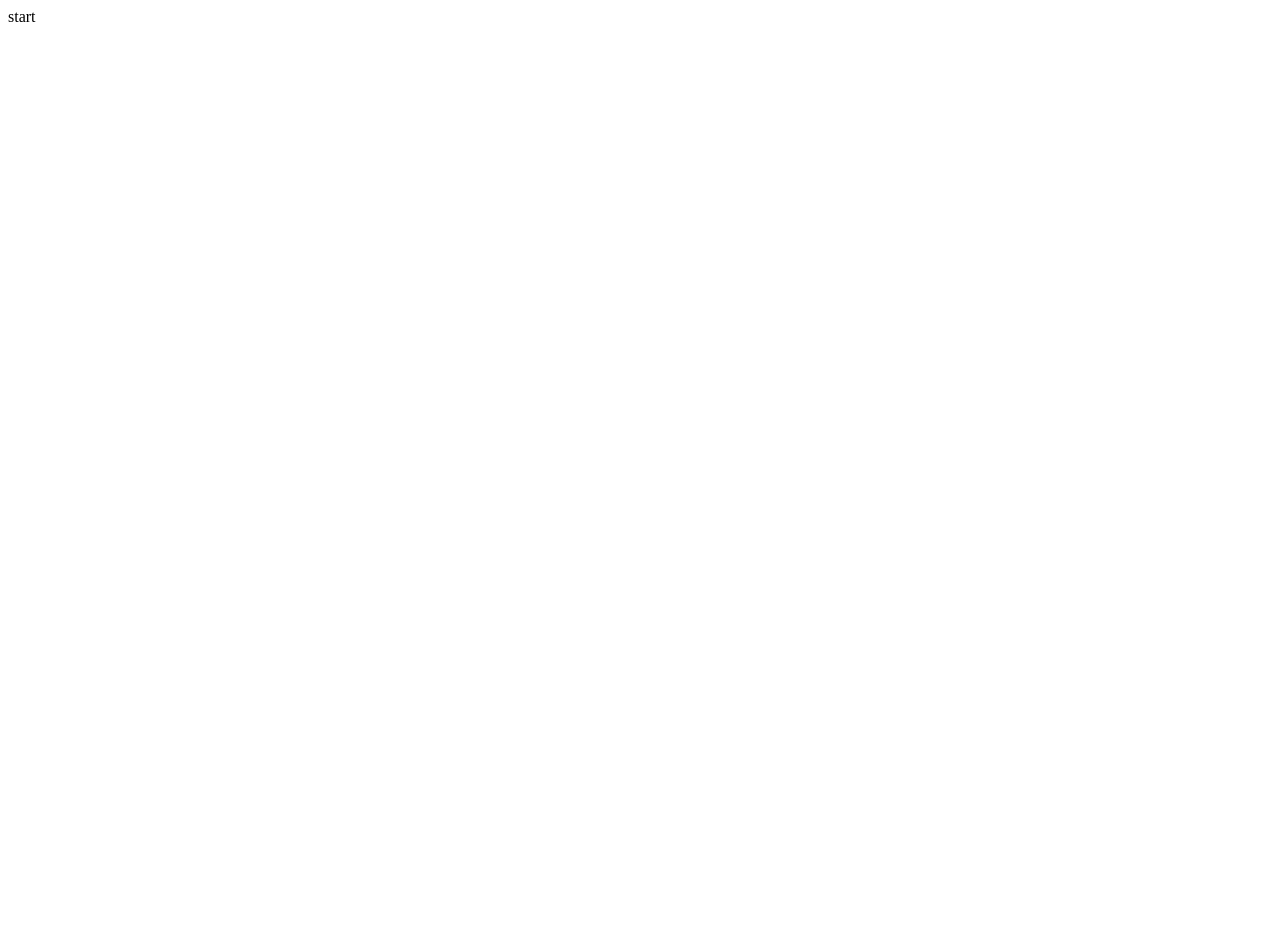
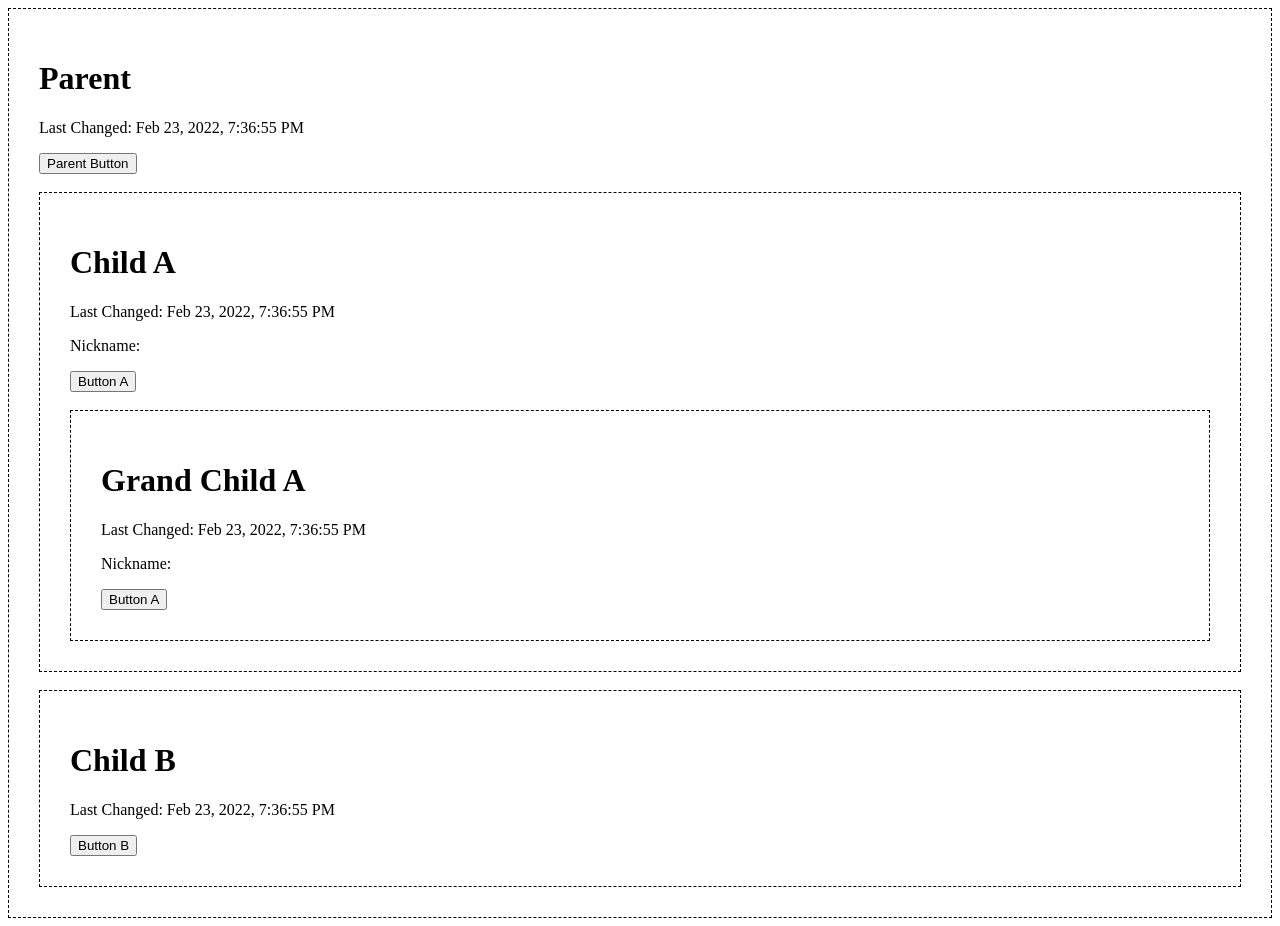
Before and after one commit to craigmckeachie/a12-demos, an Angular app: page / in a window 1280 px wide. Before the commit the page ends 800 px from the top, so only its background shows below. Built offline with nearby package versions, Linux system fonts and the light colour scheme.

Commit message:
working in strict

```diff
--- a/src/app/app.component.ts
+++ b/src/app/app.component.ts
@@ -1,27 +1,19 @@
-import { OnInit } from '@angular/core';
 import { Component } from '@angular/core';
-import { BehaviorSubject } from 'rxjs';
 
 @Component({
   selector: 'app-root',
-  template: ` start `,
-  styles: [],
+  template: `
+    <app-parent></app-parent>
+  `,
+  styles: []
 })
-export class AppComponent implements OnInit {
-  ngOnInit(): void {
-    const subject = new BehaviorSubject(123);
+export class AppComponent {}
 
-    // two new subscribers will get initial value => output: 123, 123
-    subject.subscribe(console.log);
-    subject.subscribe(console.log);
+// OnPush:
+//  component with changed input or event, causes check on itself (component) and all ancestors
+//  input "changes" then checks itself (component with input) and all ancestors
+//  event happens checks itself (component where event was raised, Ex. click) and all ancestors
 
-    // two subscribers will get new value => output: 456, 456
-    subject.next(456);
-
-    // new subscriber will get latest value (456) => output: 456
-    subject.subscribe(console.log);
-
-    // all three subscribers will get new value => output: 789, 789, 789
-    subject.next(789);
-  }
-}
+// Default:
+// input "changes" then the entire tree is checked
+// event triggered then the entire tree is checked
--- /dev/null
+++ b/src/app/child-a/child-a.component.ts
@@ -0,0 +1,44 @@
+import {
+  Component,
+  OnInit,
+  DoCheck,
+  Input,
+  ChangeDetectionStrategy,
+} from '@angular/core';
+
+@Component({
+  selector: 'app-child-a',
+  template: `
+    <div>
+      <h1>Child A</h1>
+      <p>Last Changed: {{ lastChanged | date: 'medium' }}</p>
+      <p>Nickname: {{ nickname }}</p>
+      <button (click)="onClick()">Button A</button> <br /><br />
+      <app-grandchild-a></app-grandchild-a>
+    </div>
+  `,
+  styles: [
+    `
+      div {
+        border: 1px dashed;
+        padding: 30px;
+      }
+    `,
+  ],
+  // changeDetection: ChangeDetectionStrategy.OnPush
+})
+export class ChildAComponent implements DoCheck {
+  lastChanged: Date = new Date();
+
+  @Input()
+  nickname: string = '';
+
+  ngDoCheck(): void {
+    this.lastChanged = new Date();
+  }
+
+  onClick() {
+    console.log('a');
+    this.nickname = 'nickname from child a';
+  }
+}
--- /dev/null
+++ b/src/app/child-b/child-b.component.ts
@@ -0,0 +1,37 @@
+import {
+  Component,
+  OnInit,
+  DoCheck,
+  ChangeDetectionStrategy,
+} from '@angular/core';
+
+@Component({
+  selector: 'app-child-b',
+  template: `
+    <div>
+      <h1>Child B</h1>
+      <p>Last Changed: {{ lastChanged | date: 'medium' }}</p>
+      <button (click)="onClick()">Button B</button>
+    </div>
+  `,
+  styles: [
+    `
+      div {
+        border: 1px dashed;
+        padding: 30px;
+      }
+    `,
+  ],
+  // changeDetection: ChangeDetectionStrategy.OnPush
+})
+export class ChildBComponent implements DoCheck {
+  lastChanged: Date = new Date();
+
+  ngDoCheck(): void {
+    this.lastChanged = new Date();
+  }
+
+  onClick() {
+    console.log('b');
+  }
+}
--- /dev/null
+++ b/src/app/grandchild-a/grandchild-a.component.ts
@@ -0,0 +1,43 @@
+import {
+  Component,
+  OnInit,
+  Input,
+  DoCheck,
+  ChangeDetectionStrategy,
+} from '@angular/core';
+
+@Component({
+  selector: 'app-grandchild-a',
+  template: `
+    <div>
+      <h1>Grand Child A</h1>
+      <p>Last Changed: {{ lastChanged | date: 'medium' }}</p>
+      <p>Nickname: {{ nickname }}</p>
+      <button (click)="onClick($event)">Button A</button>
+    </div>
+  `,
+  styles: [
+    `
+      div {
+        border: 1px dashed;
+        padding: 30px;
+      }
+    `,
+  ],
+  // changeDetection: ChangeDetectionStrategy.OnPush
+})
+export class GrandchildAComponent implements DoCheck {
+  lastChanged: Date = new Date();
+
+  @Input()
+  nickname: string = '';
+
+  ngDoCheck(): void {
+    this.lastChanged = new Date();
+  }
+
+  onClick(event: Event) {
+    event.preventDefault();
+    console.log(' grandchild a');
+  }
+}
--- /dev/null
+++ b/src/app/parent/parent.component.ts
@@ -0,0 +1,36 @@
+import { Component, OnInit, DoCheck } from '@angular/core';
+
+@Component({
+  selector: 'app-parent',
+  template: `
+    <div>
+      <h1>Parent</h1>
+      <p>Last Changed: {{ lastChanged | date: 'medium' }}</p>
+      <button (click)="onClick()">Parent Button</button> <br /><br />
+      <app-child-a [nickname]="anickname"> </app-child-a>
+      <br />
+      <app-child-b></app-child-b>
+    </div>
+  `,
+  styles: [
+    `
+      div {
+        border: 1px dashed;
+        padding: 30px;
+      }
+    `,
+  ],
+})
+export class ParentComponent implements DoCheck {
+  lastChanged: Date = new Date();
+  anickname: string = '';
+
+  ngDoCheck(): void {
+    this.lastChanged = new Date();
+  }
+
+  onClick() {
+    console.log('parent');
+    this.anickname = 'nickname from parent';
+  }
+}
```
Also changed, not shown: src/app/app.module.ts (+10 -2 lines).
